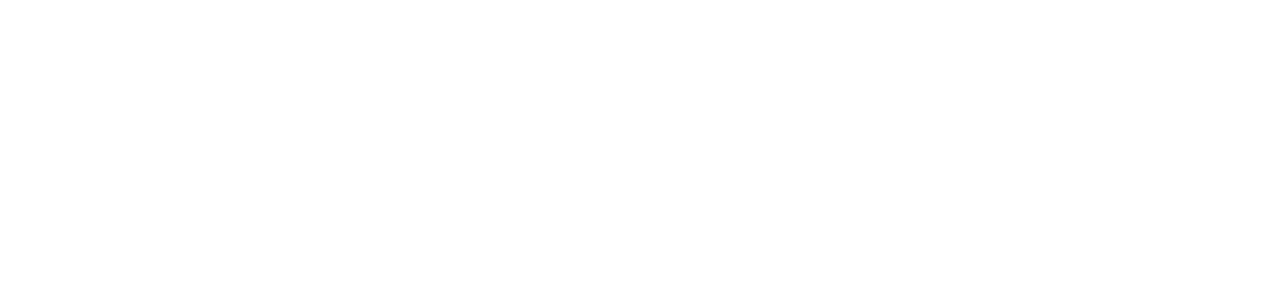
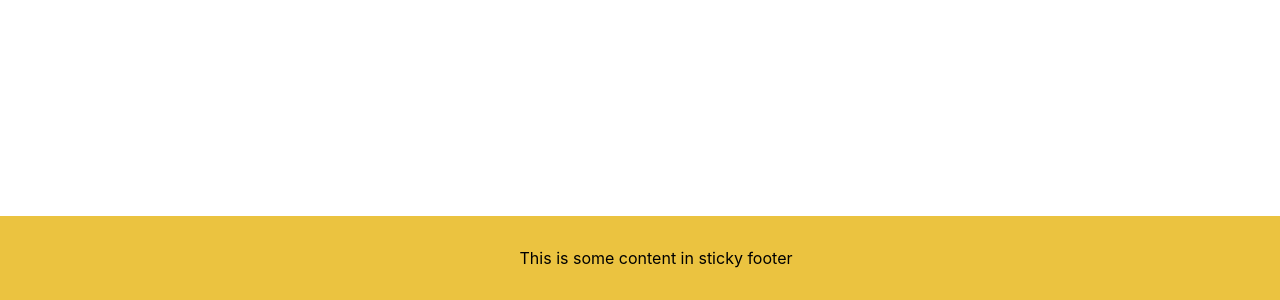
Before and after one commit to Jagholin/todo_react, a React (Create React App) app: page / in a window 1280 px wide. Shown: the part 500-800 px from the top of the page. Built offline with nearby package versions, Linux system fonts and the light colour scheme.

Commit message:
my footer

```diff
--- a/src/App.js
+++ b/src/App.js
@@ -1,7 +1,7 @@
 import logo from "./logo.svg";
 import "./App.css";
 import Buttons from "./components/buttons";
-import Footer from "./components/footer";
+import Footer from "./components/Footer";
 import Header from "./components/header";
 import NewTask from "./components/newtask";
 import TodoList from "./components/todo_list";
@@ -32,6 +32,7 @@
         <TodoList />
       </div>
       <Footer />
+
     </div>
   );
 }
--- /dev/null
+++ b/src/components/Footer.js
@@ -0,0 +1,9 @@
+import React from "react";
+
+const Footer = () => (
+  <div className="footer">
+    <p>This is some content in sticky footer</p>
+  </div>
+);
+
+export default Footer;
--- a/src/index.css
+++ b/src/index.css
@@ -11,3 +11,12 @@
   font-family: source-code-pro, Menlo, Monaco, Consolas, 'Courier New',
     monospace;
 }
+.footer{
+  margin-top: 1rem;
+  padding: 1rem;
+  background-color: rgb(235, 195, 64);
+  position: fixed;
+  bottom: 0;
+  left: 0;
+  width: 100%;
+}
```
